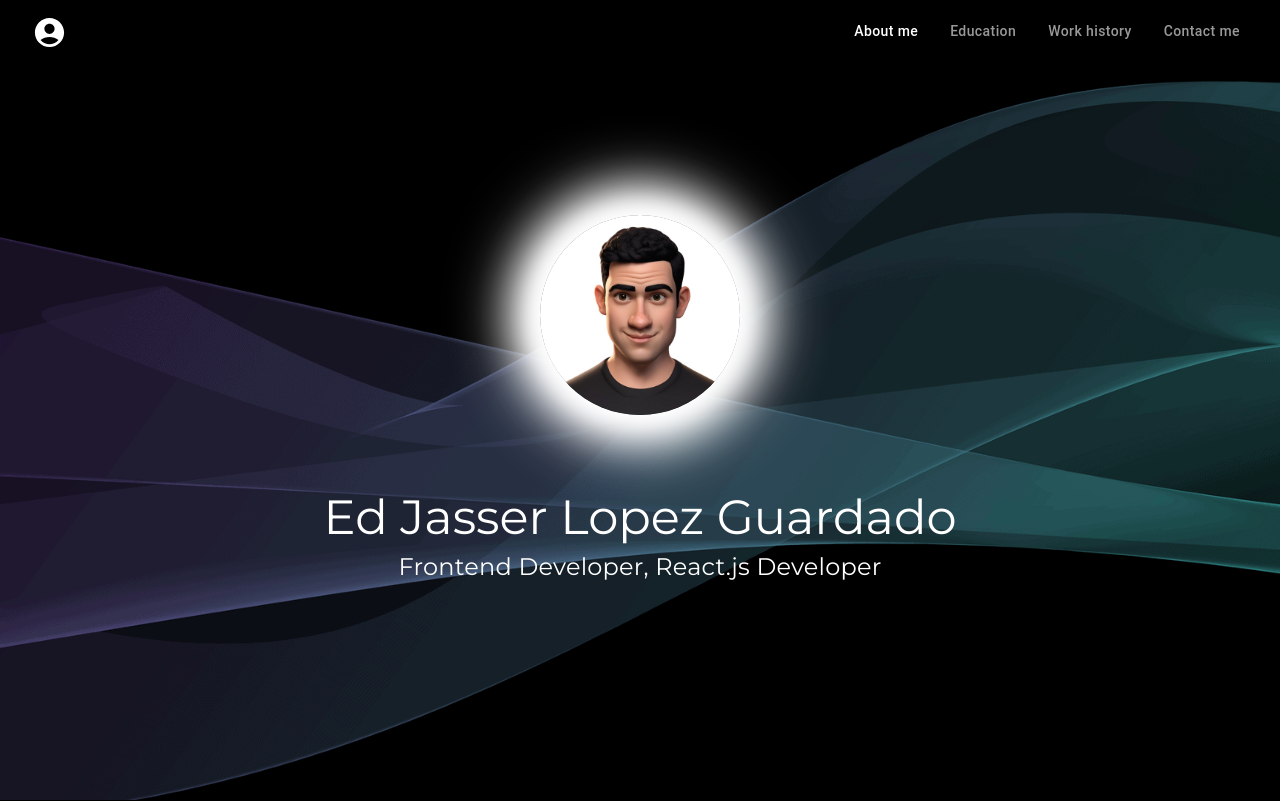
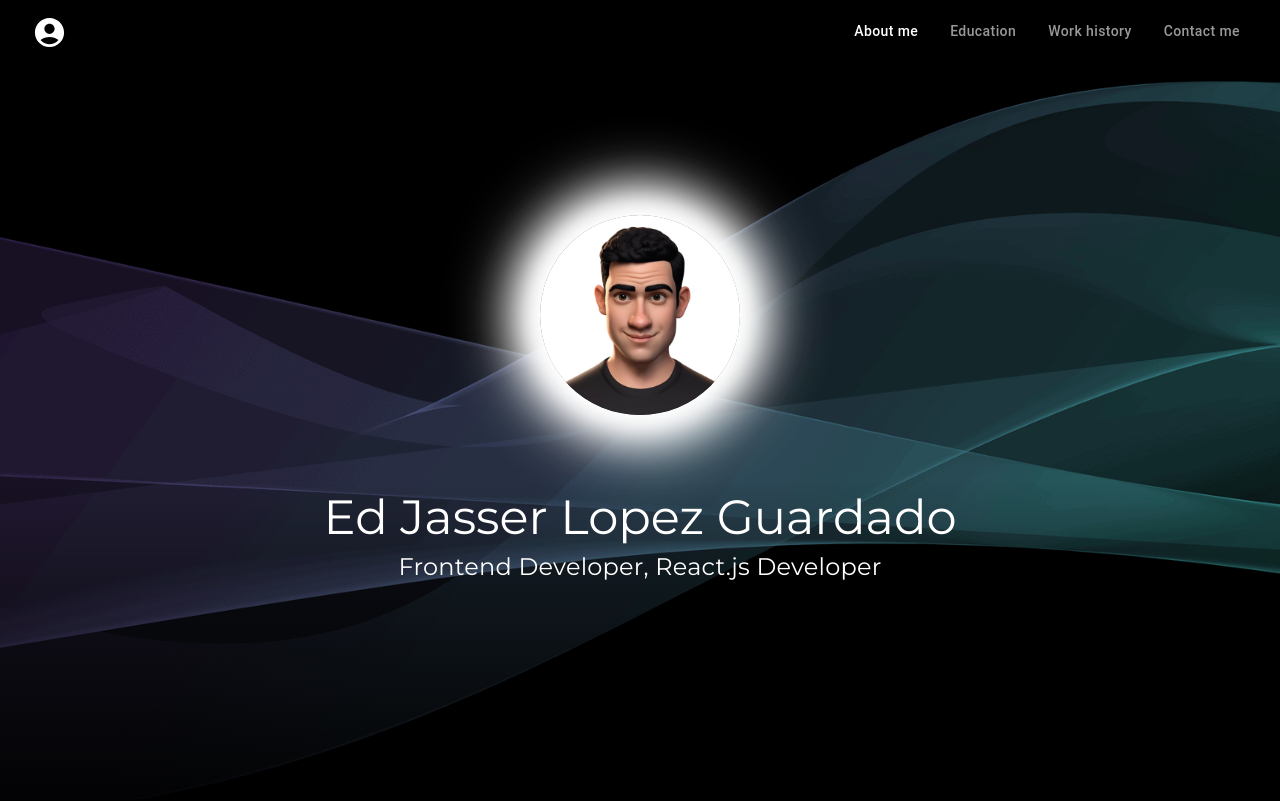
Before and after one commit to edlopezg/portfolioUpd, a React (Vite) app: page / in a window 1280 px wide. Shown: the top 801 px of the page. Built offline with nearby package versions, Linux system fonts and the light colour scheme; a web font is replaced by a local one.

Commit message:
Se agrega gradiante a la imagen principal

```diff
--- a/src/assets/modules/menu-section/menu.jsx
+++ b/src/assets/modules/menu-section/menu.jsx
@@ -331,7 +331,10 @@ const BackgroundContainerFirst = styled('div')(() => ({
   left: 0,
   width: '100%',
   height: '100%',
-  background: `url('/images/FondoPage.png') no-repeat center center`,
+  background: `
+    linear-gradient(to bottom, rgba(0, 0, 0, 0) 60%, rgba(0, 0, 0, 0.9) 100%),
+    url('/images/FondoPage.png') no-repeat center center
+  `,
   backgroundSize: 'cover',
   zIndex: -1,
 }));
```
